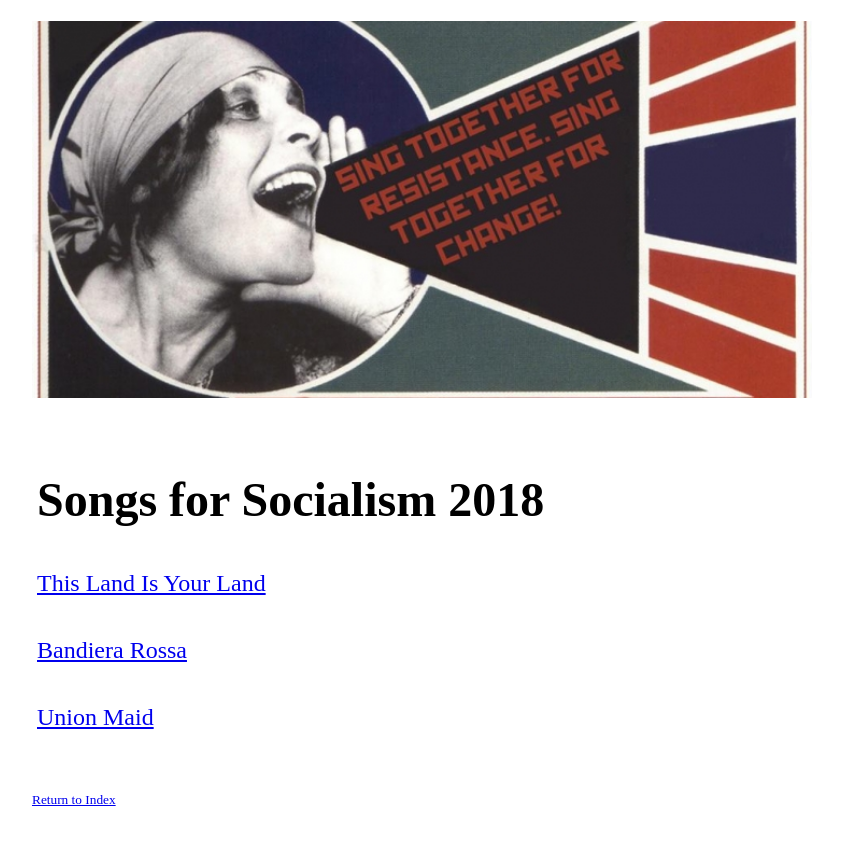
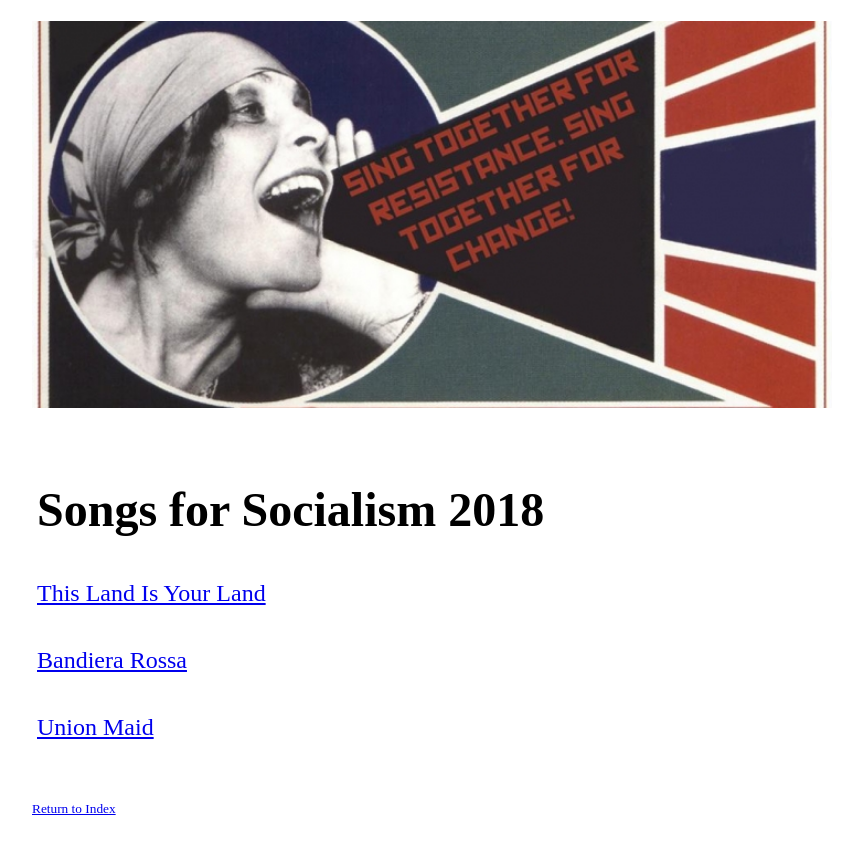
Before and after one commit to socialismconference/songbook.github.io, a Jekyll site: the page built from index.md, in a window 1280 px wide. Shown: the top 854 px of the page, without its empty margins (208-1069 px from the left). Built offline with Jekyll 4.4.1, drawn with Linux system fonts in a browser that asks for light colours; our own code applies the rules of GitHub Pages for plain Markdown files; a script that is not in the unit is left out.

Commit message:
Update style.css

```diff
--- a/assets/css/style.css
+++ b/assets/css/style.css
@@ -1,6 +1,6 @@
 header img {
-  width: calc(100vw - 20px);
-  max-width:780px;
+  width: 100vw;
+  max-width:800px;
 }
 .wrapper {
   width:100vw;
```
